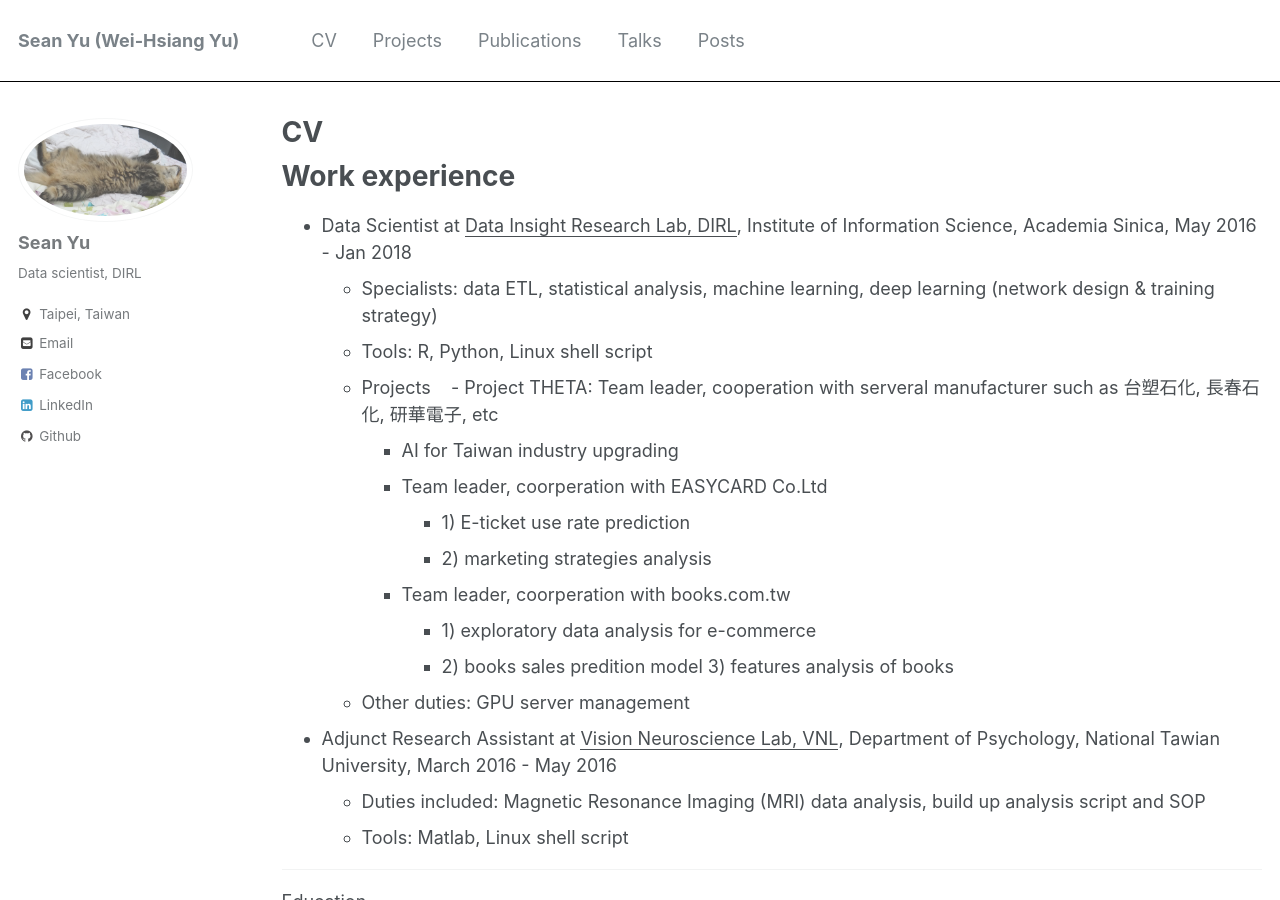
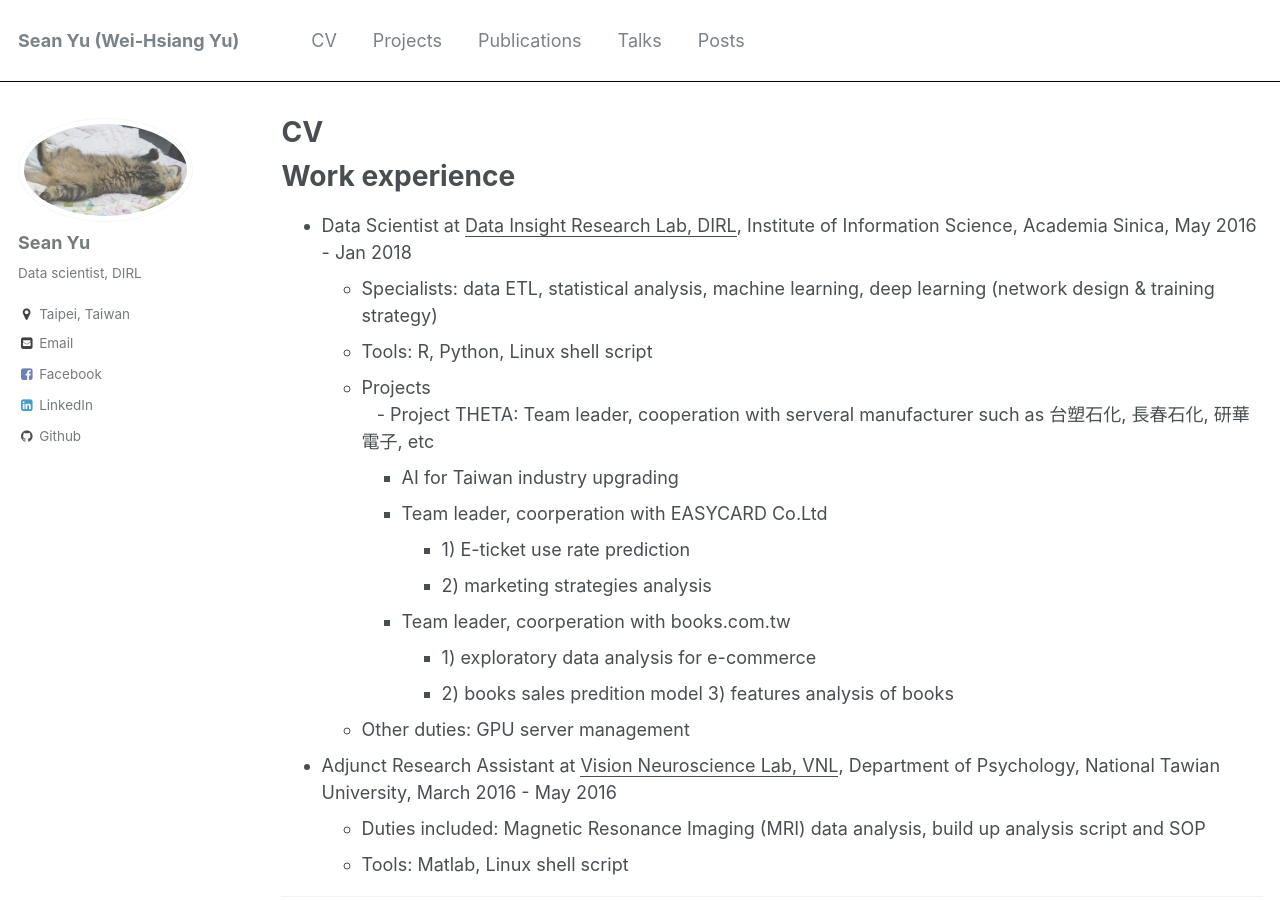
Before and after one commit to vashineyu/vashineyu.github.io, a Jekyll site: the page built from _pages/cv.md, in a window 1280 px wide and 900 px high. Built offline with Jekyll 4.4.1, drawn with Linux system fonts in a browser that asks for light colours.

Commit message:
Update cv.md

```diff
--- a/_pages/cv.md
+++ b/_pages/cv.md
@@ -14,7 +14,7 @@ Work experience
 * Data Scientist at <ins>[Data Insight Research Lab, DIRL](http://dirl.iis.sinica.edu.tw/)</ins>, Institute of Information Science, Academia Sinica, May 2016 - Jan 2018
   * Specialists: data ETL, statistical analysis, machine learning, deep learning (network design & training strategy)
   * Tools: R, Python, Linux shell script
-  * Projects
+  * Projects  <br>
     - Project THETA: Team leader, cooperation with serveral manufacturer such as 台塑石化, 長春石化, 研華電子, etc <br>
       - AI for Taiwan industry upgrading <br>
     - Team leader, coorperation with EASYCARD Co.Ltd  <br>
```
